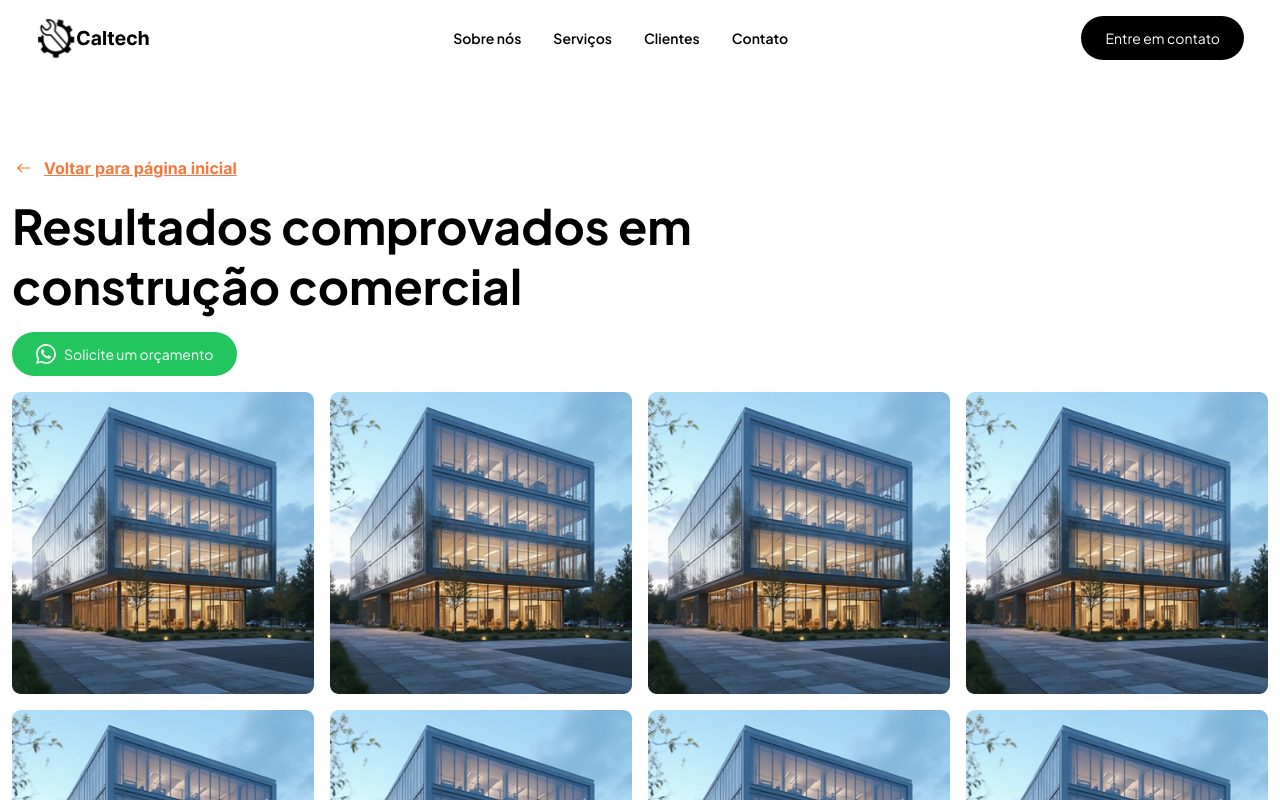
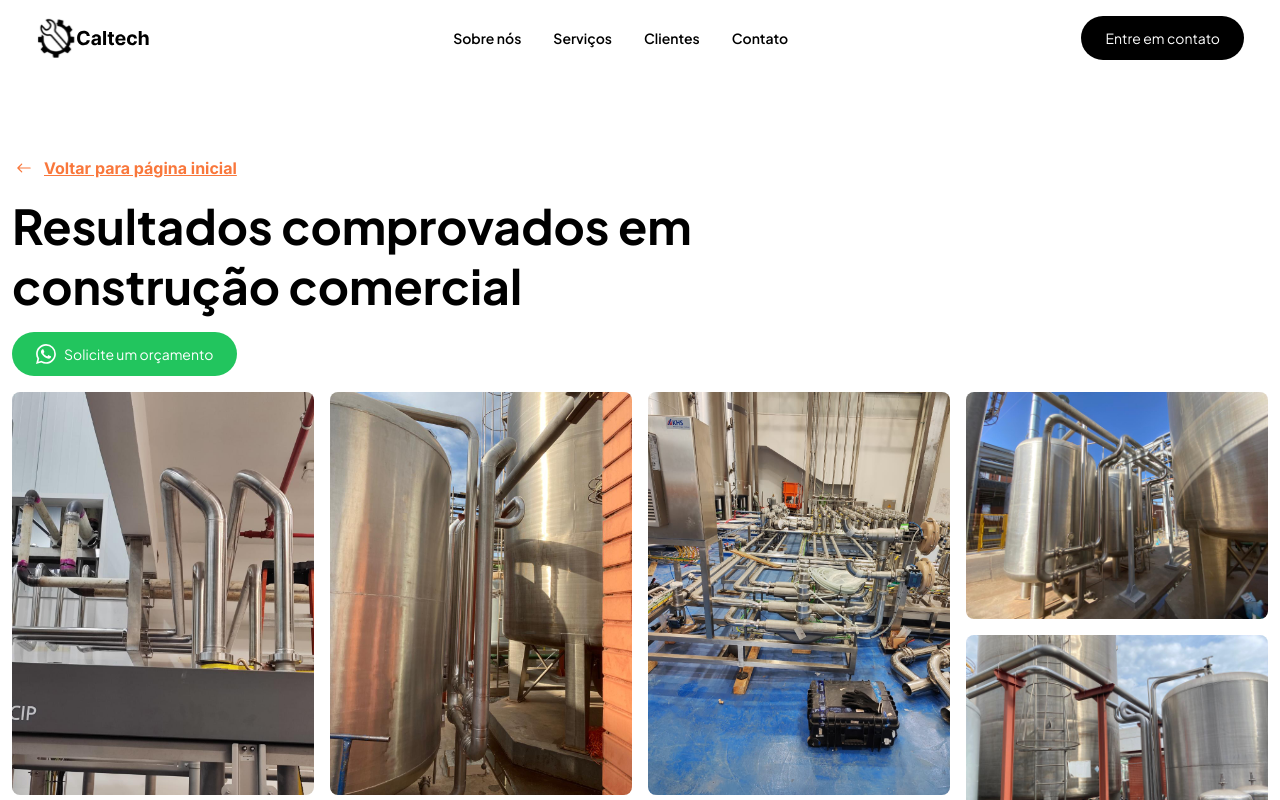
Before and after one commit to julioceno/caltech, a Next.js app: page /projetos/campus-educacional-oceanview in a window 1280 px wide. Shown: the top 800 px of the page. Built offline with nearby package versions, Linux system fonts and the light colour scheme.

Commit message:
feat: refactor project image handling and update project data structure

```diff
--- a/src/app/projetos/[id]/page.tsx
+++ b/src/app/projetos/[id]/page.tsx
@@ -6,7 +6,7 @@ import { BsWhatsapp } from "react-icons/bs";
 import SectionHeading from "@/src/components/SectionHeading";
 import { contentData, whatsappComercial } from "@/src/data/texts";
 import { projectsData as projects } from "@/src/data/projectsData";
-import Link from "next/link";
+import { getProjectImages } from "@/src/utils/getProjectImages";
 
 type Props = {
   params: Promise<{ id: string }>;
@@ -39,7 +39,7 @@ export async function generateStaticParams() {
 }
 
 export default async function ProjectPage({ params }: Props) {
-const { id } = await params;
+    const { id } = await params;
 	const project = projects.find((p) => p.id === id);
 
 	if (!project) {
@@ -51,6 +51,8 @@ const { id } = await params;
 		</div>
 	);
 	}
+
+  const imagePaths = await getProjectImages(project.folder.replace(/^\//, ""));
 
   return (
     <div>
@@ -69,7 +71,7 @@ const { id } = await params;
 			</Button>
 		</div>
 		<div className="columns-1 sm:columns-2 md:columns-3 lg:columns-4  gap-4 mb-8">
-			{project.images.map((path, index) => (
+			{imagePaths.map((path, index) => (
 				<div key={`${path}-${index}`} className="mb-4 break-inside-avoid">
 					<Image
 						src={path}
--- a/src/components/Projects.tsx
+++ b/src/components/Projects.tsx
@@ -13,11 +13,11 @@ export default function Projects() {
                 <div className="mt-12 flex flex-col md:flex-row gap-8 justify-center items-center flex-wrap xlg:grid xlg:grid-cols-3 xlg:items-start">
                     {projectsData.map((project) => (
                         <ProjectCard
-                            key={project.slug}
+                            key={project.id}
                             title={project.title}
                             description={project.description}
                             image={project.image}
-                            link={'/projetos/' + project.slug}
+                            link={'/projetos/' + project.id}
                         />
                     ))}
                 </div>
--- a/src/data/projectsData.ts
+++ b/src/data/projectsData.ts
@@ -1,65 +1,65 @@
 export const projectsData = [
     {
         id: "oceanview-plaza",
-        slug: "oceanview-plaza",
         title: "Complexo Comercial Oceanview Plaza",
         paragraph: '',
         description:
             "Complexo comercial de múltiplos pavimentos com fachada envidraçada, térreo em praça aberta e vista panorâmica do litoral.",
         image: "/project-example.png",
         images: ["/project-example.png", "/project-example.png", "/project-example.png", "/project-example.png", "/project-example.png", "/project-example.png", "/project-example.png", "/project-example.png"],
+        folder: "/projects/project-1",
     },
     {
         id: "oceanview-plaza-2",
-        slug: "oceanview-plaza-2",
         title: "Residencial Modular Vista Mar",
         paragraph: '',
         description:
             "Residencial de alto padrão com unidades modulares, varandas gourmet e áreas comuns integradas ao paisagismo costeiro.",
         image: "/project-example.png",
         images: ["/project-example.png", "/project-example.png", "/project-example.png", "/project-example.png", "/project-example.png", "/project-example.png", "/project-example.png", "/project-example.png"],
+        folder: "/projects/project-1",
     },
     {
         id: "oceanview-plaza-3",
-        slug: "oceanview-plaza-3",
         title: "Hotel Boutique Verde Mar",
         paragraph: '',
         description:
             "Hotel boutique sustentável com cobertura verde, geração fotovoltaica e suítes projetadas para ventilação cruzada.",
         image: "/project-example.png",
         images: ["/project-example.png", "/project-example.png", "/project-example.png", "/project-example.png", "/project-example.png", "/project-example.png", "/project-example.png", "/project-example.png"],
+        folder: "/projects/project-1",
     },
 
     {
         id: "hub-logistico-oceanview",
-        slug: "oceanview-plaza-4",
         title: "Hub Logístico Oceanview",
         paragraph: '',
         description:
             "Centro logístico inteligente com docas automatizadas, monitoramento IoT e fluxo otimizado de cargas sensíveis.",
         image: "/project-example.png",
         images: ["/project-example.png", "/project-example.png", "/project-example.png", "/project-example.png", "/project-example.png", "/project-example.png", "/project-example.png", "/project-example.png"],
+        folder: "/projects/project-1",
     },
     {
         id: "campus-educacional-oceanview",
-        slug: "oceanview-plaza-5",
         title: "Campus Educacional Oceanview",
         paragraph: '',
         description:
             "Campus educacional híbrido com laboratórios maker, auditório imersivo e espaços colaborativos de aprendizagem.",
         image: "/project-example.png",
         images: ["/project-example.png", "/project-example.png", "/project-example.png", "/project-example.png", "/project-example.png", "/project-example.png", "/project-example.png", "/project-example.png"],
+        folder: "/projects/project-1",
     },
 
     {
         id: "sede-corporativa-oceanview",
-        slug: "oceanview-plaza-6",
         title: "Sede Corporativa Oceanview",
         paragraph: '',
         description:
             "Sede corporativa com átrio iluminado, escritórios flexíveis e certificação WELL em andamento.",
         image: "/project-example.png",
         images: ["/project-example.png", "/project-example.png", "/project-example.png", "/project-example.png", "/project-example.png", "/project-example.png", "/project-example.png", "/project-example.png"],
+        folder: "/projects/project-1",
     },
 
 ];
--- /dev/null
+++ b/src/utils/getProjectImages.ts
@@ -0,0 +1,14 @@
+import fs from "fs";
+import path from "path";
+
+export async function getProjectImages(projectFolder: string): Promise<string[]> {
+  const dir = path.join(process.cwd(), "public", projectFolder);
+  try {
+    const files = await fs.promises.readdir(dir);
+    return files
+      .filter((file) => file.match(/^img-\d+\.jpeg$/))
+      .map((file) => `/${projectFolder}/${file}`);
+  } catch (e) {
+    return [];
+  }
+}
```
